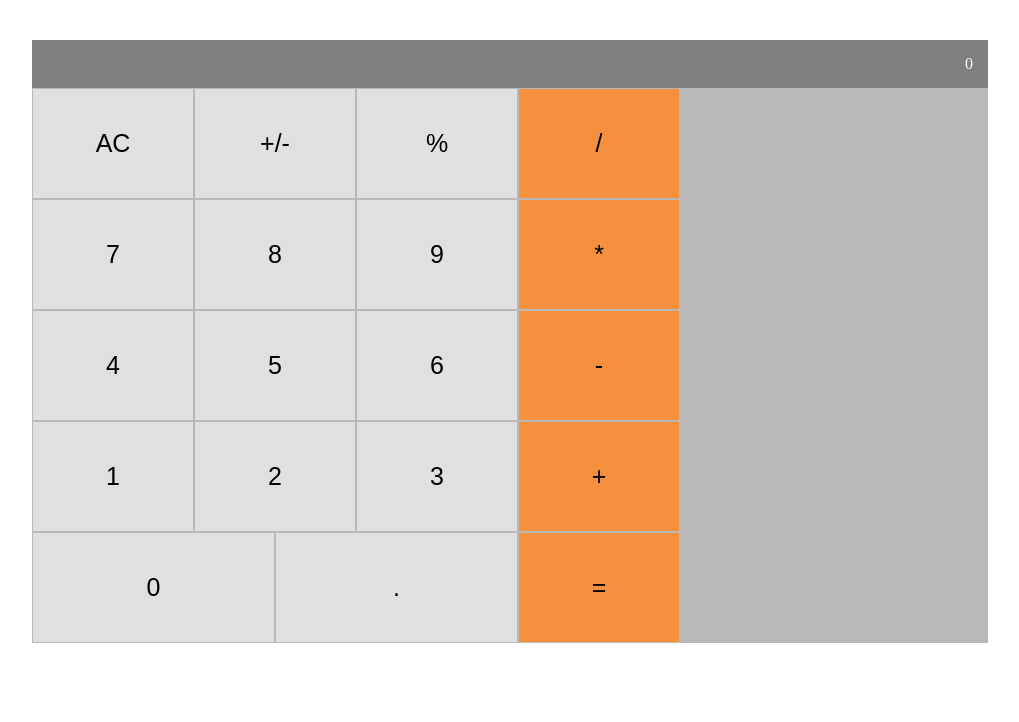
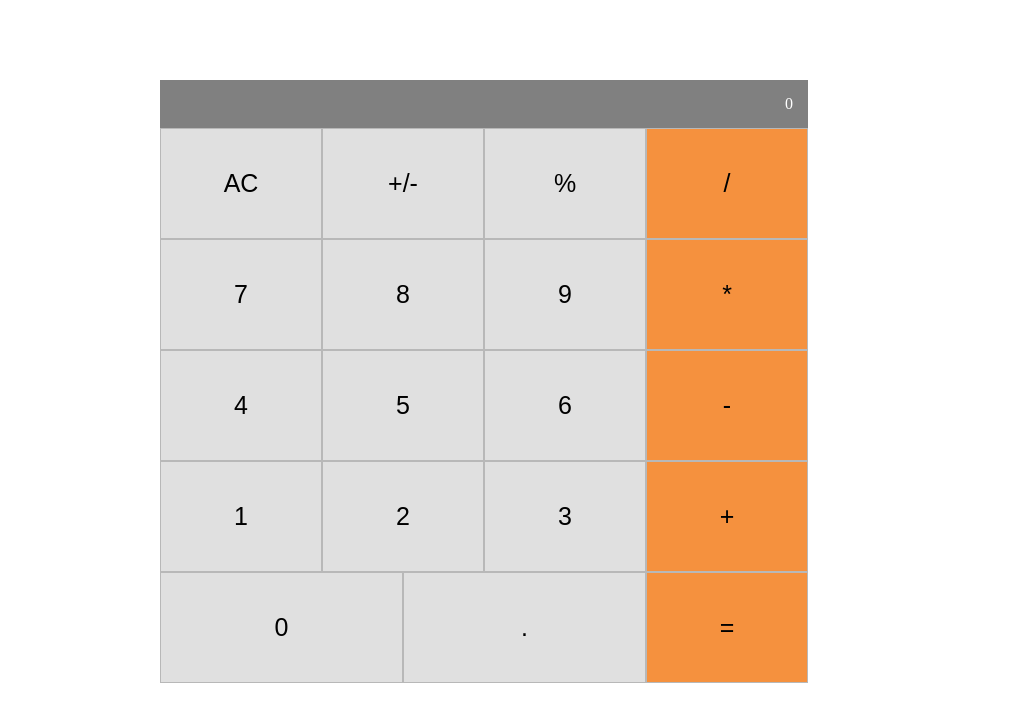
Before and after one commit to alexander16108/react-math-calculator, a React (Create React App) app: page / in a window 1280 px wide. Shown: the top 722 px of the page, without its empty margins (224-1243 px from the left). Built offline with nearby package versions, Linux system fonts and the light colour scheme.

Commit message:
styling new and introducted button changes in the project

```diff
--- a/src/App.css
+++ b/src/App.css
@@ -1,8 +1,7 @@
 .App {
-  /* background-color: #282c34; */
   background-color: rgb(184, 184, 184);
   position: absolute;
-  top: 5%;
-  left: 20%;
-  width: 956px;
+  top: 10%;
+  left: 30%;
+  width: 648px;
 }
```
